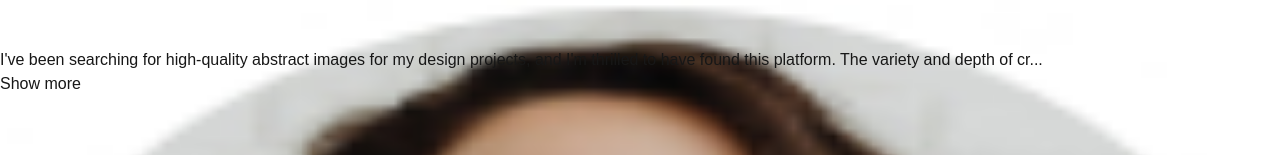
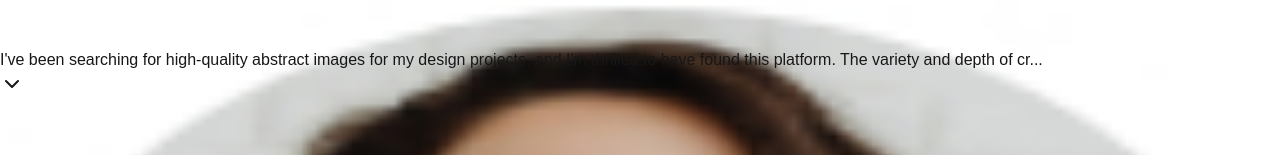
Before and after one commit to TheFernande/testimonial-card, a Next.js app: page / in a window 1280 px wide. Shown: the top 155 px of the page. Built offline with nearby package versions, Linux system fonts and the light colour scheme.

Commit message:
add auto-animate for expand/collapse testimonial

```diff
--- a/src/app/components/TestimonialCard.tsx
+++ b/src/app/components/TestimonialCard.tsx
@@ -2,7 +2,8 @@
 
 import Image from "next/image";
 import autoAnimate from "@formkit/auto-animate";
-import { useState, useEffect, useRef } from "react";
+import { useEffect, useRef, useState } from "react";
+import { ChevronDownIcon, ChevronUpIcon } from "lucide-react";
 
 interface TestimonialCardProps {
   name?: string;
@@ -15,25 +16,23 @@ interface TestimonialCardProps {
 const TestimonialCard: React.FC<TestimonialCardProps> = ({
   name = "Sarah Dole",
   username = "@sarahdole",
-  testimonial = "I've been searching for high-quality abstract images for my design projects, and I'm thrilled to have found this platform. The variety and depth of creativity are astounding!",
+  testimonial = "I've been searching for high-quality abstract images for my design projects, and I'm thrilled to have found this platform. The variety and depth of creativity are astounding! I've been searching for high-quality abstract images for my design projects, and I'm thrilled to have found this platform. The variety and depth of creativity are astounding!",
   imageUrl = "/images/profile-thumbnail.jpg",
   maxTestimonialLength = 150,
 }) => {
   const [isExpanded, setIsExpanded] = useState(false);
-  const parent = useRef(null);
+  const isTruncated = testimonial.length > maxTestimonialLength;
+  const animationTrigger = useRef(null);
 
   useEffect(() => {
-    if (parent.current) {
-      autoAnimate(parent.current);
+    if (animationTrigger.current) {
+      autoAnimate(animationTrigger.current, {
+        duration: 150,
+        easing: "ease-in-out",
+        disrespectUserMotionPreference: true,
+      });
     }
-  }, [parent]);
-
-  const shouldTruncate = testimonial.length > maxTestimonialLength;
-  const displayText = isExpanded
-    ? testimonial
-    : shouldTruncate
-    ? `${testimonial.slice(0, maxTestimonialLength)}...`
-    : testimonial;
+  }, []);
 
   return (
     <article className="w-full max-w-[340px] p-4 sm:p-6 bg-white rounded-lg shadow-lg border border-gray-200">
@@ -57,16 +56,27 @@ const TestimonialCard: React.FC<TestimonialCardProps> = ({
           </div>
         </div>
 
-        <div ref={parent} className="space-y-2">
-          <p className="text-sm sm:text-base text-gray-700 leading-relaxed break-words">
-            {displayText}
-          </p>
-          {shouldTruncate && (
+        <div
+          ref={animationTrigger}
+          className="flex flex-col gap-2 overflow-hidden"
+        >
+          {isExpanded && (
+            <p className="text-sm sm:text-base text-gray-700 leading-relaxed break-words origin-top">
+              {testimonial}
+            </p>
+          )}
+          {!isExpanded && (
+            <p className="text-sm sm:text-base text-gray-700 leading-relaxed break-words origin-top">
+              {testimonial.slice(0, maxTestimonialLength)}...
+            </p>
+          )}
+          {isTruncated && (
             <button
               onClick={() => setIsExpanded(!isExpanded)}
-              className="text-sm text-blue-600 hover:text-blue-800 font-medium"
+              className="mt-2 text-sm text-blue-600 hover:text-blue-800 font-medium"
             >
-              {isExpanded ? "Show less" : "Show more"}
+              {isExpanded && <ChevronUpIcon />}
+              {!isExpanded && <ChevronDownIcon />}
             </button>
           )}
         </div>
--- a/src/app/page.tsx
+++ b/src/app/page.tsx
@@ -2,7 +2,7 @@ import TestimonialCard from "./components/TestimonialCard";
 
 export default function Home() {
   return (
-    <main className="min-h-screen p-8 flex items-center justify-center">
+    <main className="min-h-screen p-8 flex items-start justify-center">
       <TestimonialCard />
     </main>
   );
```
